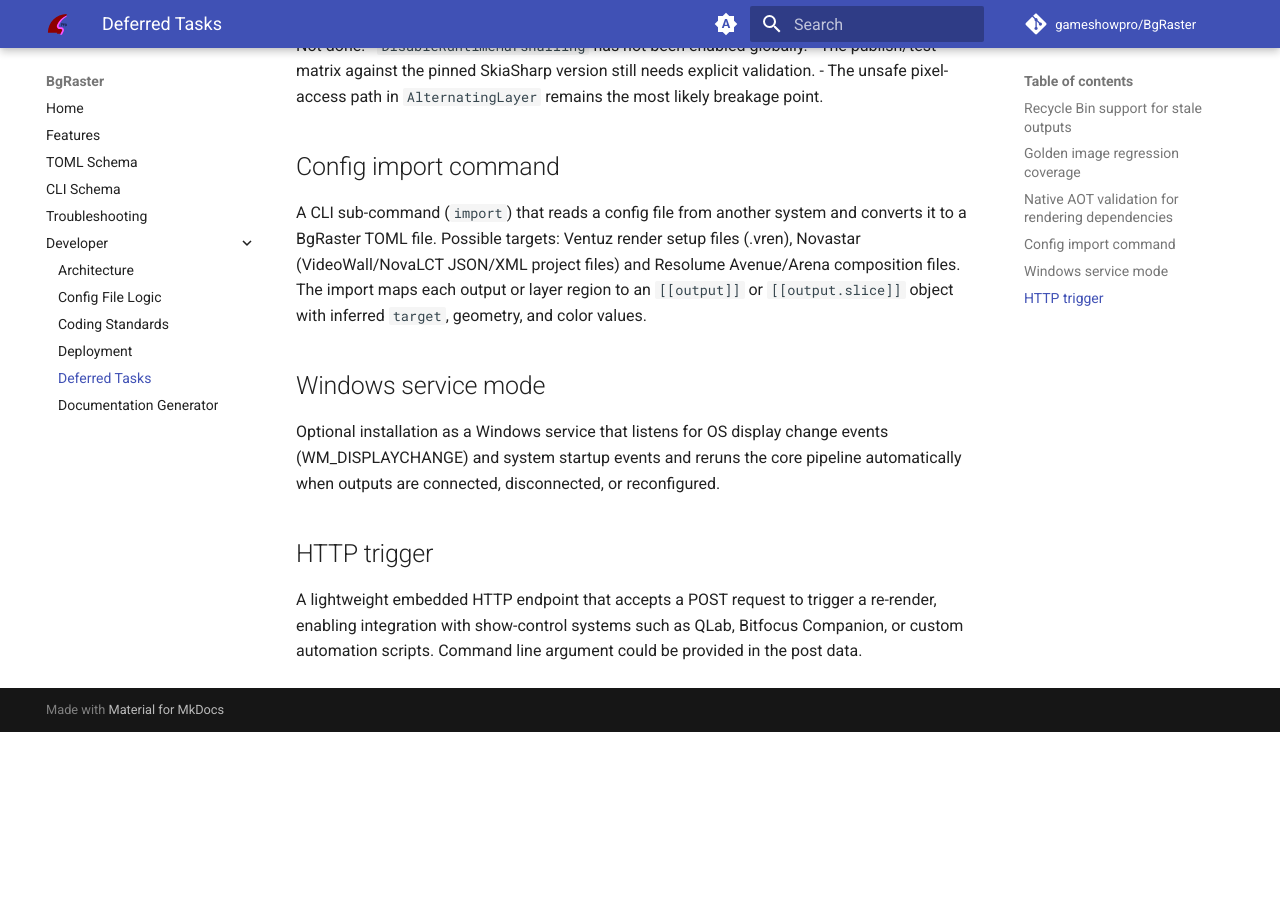
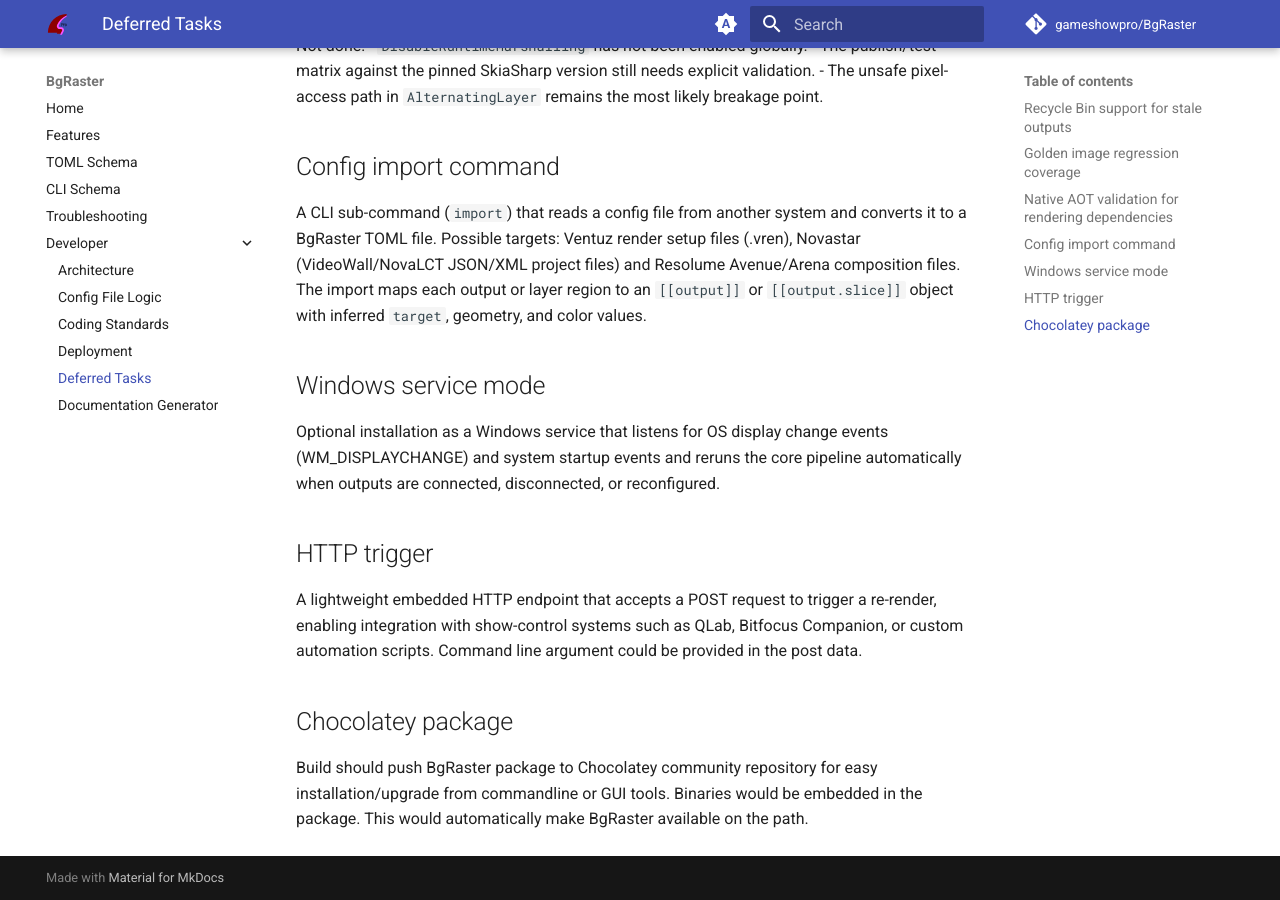
Before and after one commit to gameshowpro/BgRaster, an MkDocs documentation site: the page built from docs/developer/future-plans.md, in a window 1280 px wide and 900 px high, scrolled down 847 px. Built offline with MkDocs 1.6.1 and Material for MkDocs 9.7.7, drawn with Linux system fonts in a browser that asks for light colours; comment, search, counter and statistics services are not loaded; before the commit the page ends 1579 px from its top, so only the background shows below that.

```diff
--- a/docs/developer/future-plans.md
+++ b/docs/developer/future-plans.md
@@ -45,3 +45,6 @@ Optional installation as a Windows service that listens for OS display change ev
 
 ## HTTP trigger
 A lightweight embedded HTTP endpoint that accepts a POST request to trigger a re-render, enabling integration with show-control systems such as QLab, Bitfocus Companion, or custom automation scripts. Command line argument could be provided in the post data.
+
+## Chocolatey package
+Build should push BgRaster package to Chocolatey community repository for easy installation/upgrade from commandline or GUI tools. Binaries would be embedded in the package. This would automatically make BgRaster available on the path.
```
Also changed, not shown: README.md (+7 -4 lines), 1 other file.
